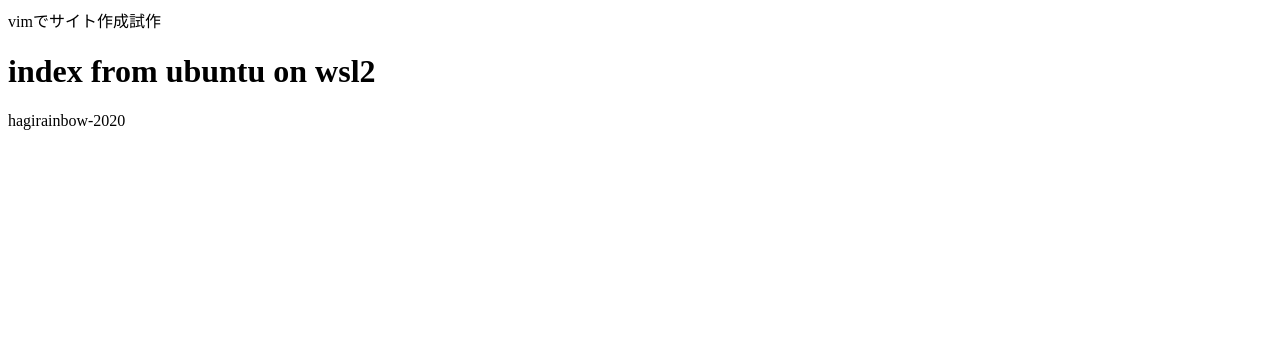
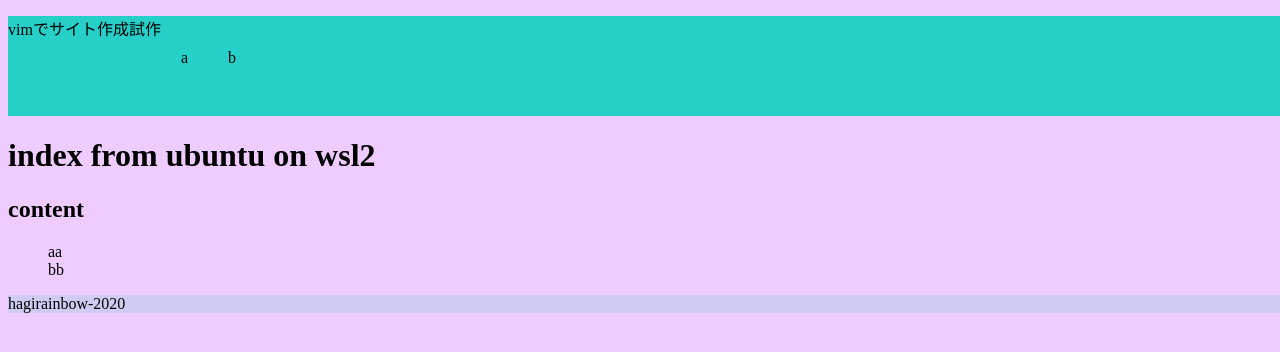
Before and after one commit to HagiAyato/TestSiteonWSL2, a plain HTML site: page index.html in a window 1280 px wide. Drawn offline with nearby package versions, Linux system fonts and the light colour scheme.

Commit message:
CSS連携

```diff
--- /dev/null
+++ b/css/design.css
@@ -0,0 +1,28 @@
+header {
+  height: 100px;
+  width: 100%;
+  background-color: #26d0c9;
+}
+
+#head-title {
+  float: left;
+}
+
+li {
+  list-style: none;
+}
+
+#header li {
+  float: left;
+  padding: 33px 20px;
+}
+
+body {
+  width: 100%;
+  background-color: #eeccff;
+}
+
+footer {
+  width: 100%;
+  background-color: #ceccf3;
+}
--- a/index.html
+++ b/index.html
@@ -3,6 +3,7 @@
   <head>
     <meta charset="utf-8">
     <title>The HTML5 Herald</title>
+    <link rel="stylesheet" href="/css/design.css">
     <meta name="description" content="The HTML5 Herald">
     <meta name="author" content="SitePoint">
     <! jQuery読み込み >
@@ -20,6 +21,11 @@
   <body>
     <div id="app">
       <h1>index from ubuntu on wsl2</h1>
+      <h2>content</h2>
+      <ul>
+        <li>aa</li>
+        <li>bb</li>
+      </ul>
     </div>
   </body>
   <footer id="footer">
--- a/src/header.html
+++ b/src/header.html
@@ -1,3 +1,10 @@
+<head>
+  <link rel="stylesheet" href="../css/design.css">
+</head>
 <header id="header">
-  vimでサイト作成試作
+  <div id="head-title">vimでサイト作成試作</div>
+  <ul>
+    <li>a</li>
+    <li>b</li>
+  </ul>
 </header>
```
